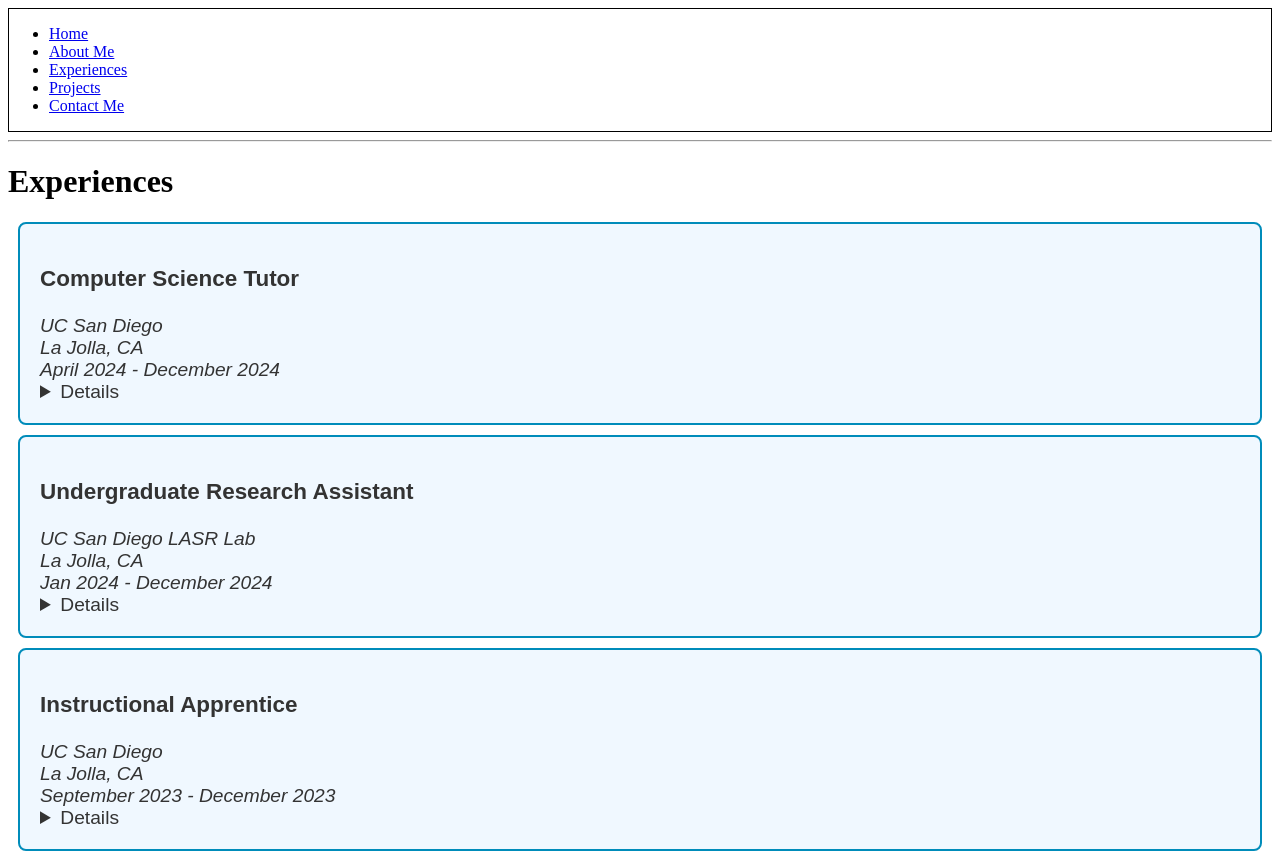
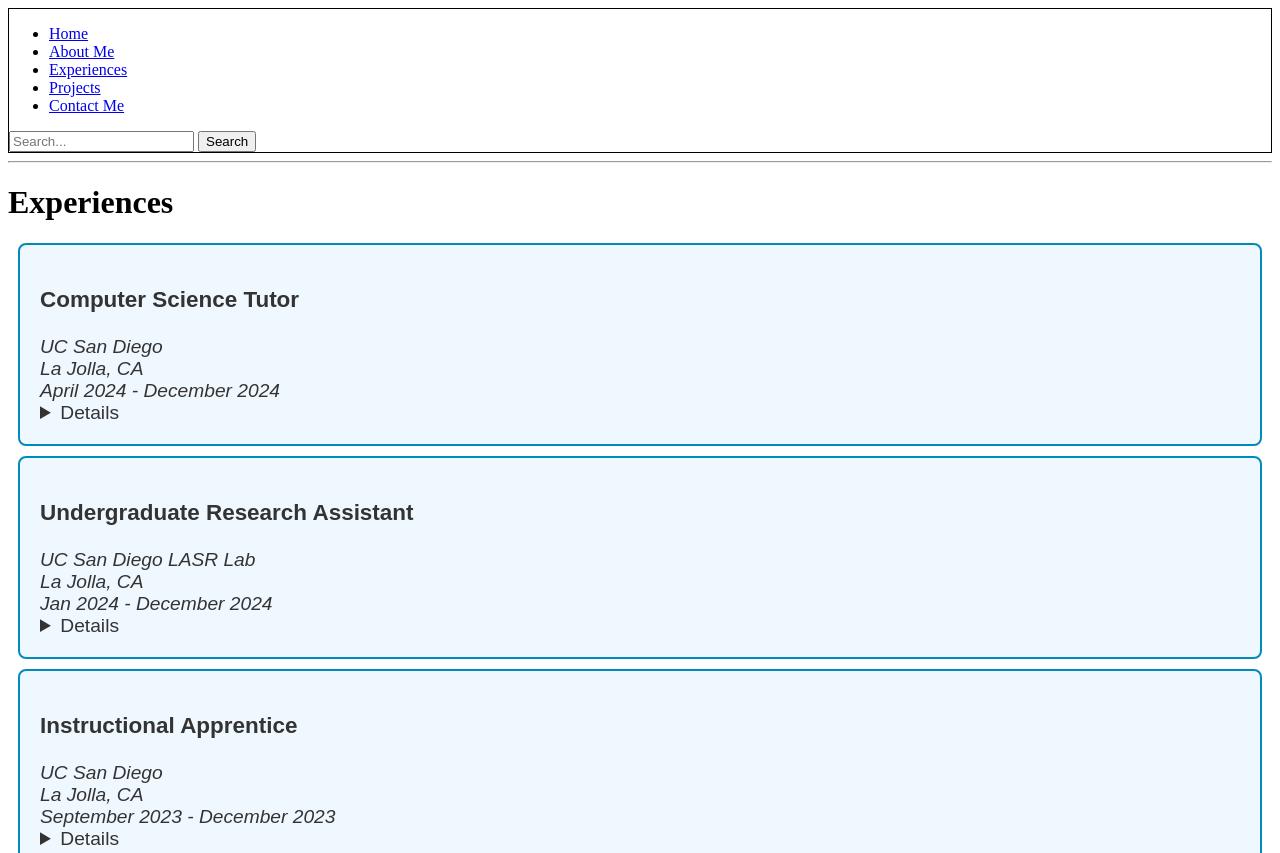
Before and after one commit to jankwong705/personal-page, a plain HTML site: page exp.html in a window 1280 px wide. Shown: the top 853 px of the page. Drawn offline with Linux system fonts and the light colour scheme.

Commit message:
fixed search

```diff
--- a/exp.html
+++ b/exp.html
@@ -37,6 +37,12 @@
                 <li><a href="contact.html">Contact Me</a></li>
             </ul>
         </nav>
+        <search>
+            <form action="https://reqres.in/api/test" method="get">
+                <input type="text" name="query" placeholder="Search...">
+                <button type="search">Search</button>
+            </form>
+        </search>
     </header>
     <hr>
     <main>
```
Also changed, not shown: about.html (+6 -0 lines), index.html (+6 -6 lines), project.html (+6 -0 lines).
